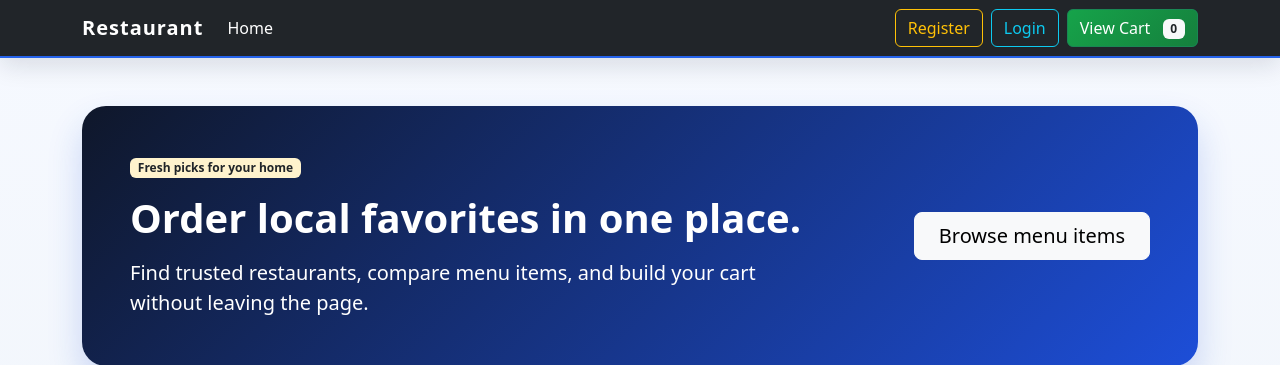
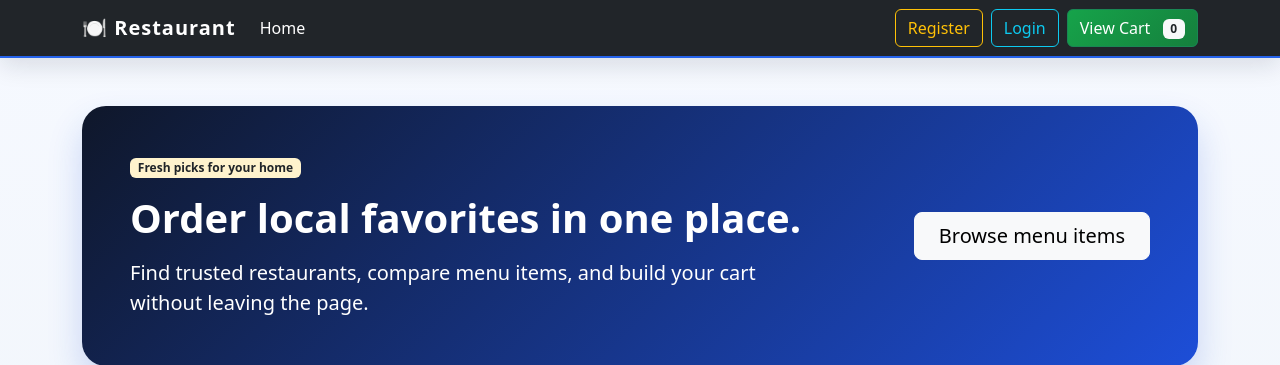
Before and after one commit to samtsa094/New-Restaurant, a Flask app: page / in a window 1280 px wide. Shown: the top 365 px of the page. Run offline with Flask 3, Linux system fonts and the light colour scheme; data that the repository does not hold is empty.

Commit message:
Updated index.html.

```diff
--- a/templates/index.html
+++ b/templates/index.html
@@ -5,7 +5,7 @@
 {% block navbar %}
 <nav class="navbar navbar-expand-lg bg-dark mb-4" data-bs-theme="dark">
     <div class="container">
-        <a class="navbar-brand fw-bold text-white" href="/">Restaurant</a>
+        <a class="navbar-brand fw-bold text-white" href="/">🍽️ Restaurant</a>
         <button class="navbar-toggler" type="button" data-bs-toggle="collapse" data-bs-target="#navbarText" aria-controls="navbarText" aria-expanded="false" aria-label="Toggle navigation">
             <span class="navbar-toggler-icon"></span>
         </button>
```
